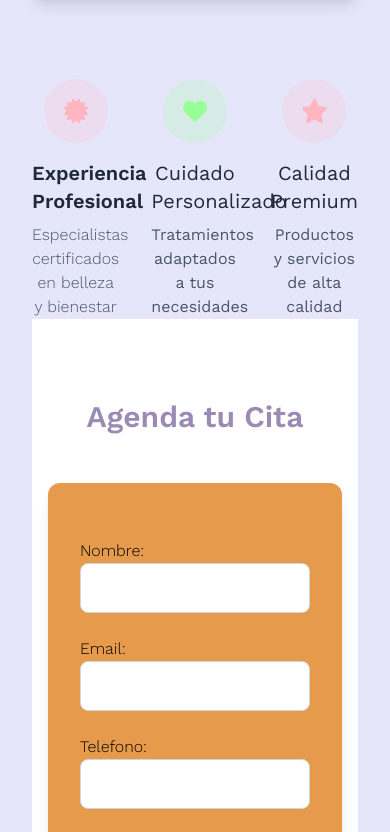
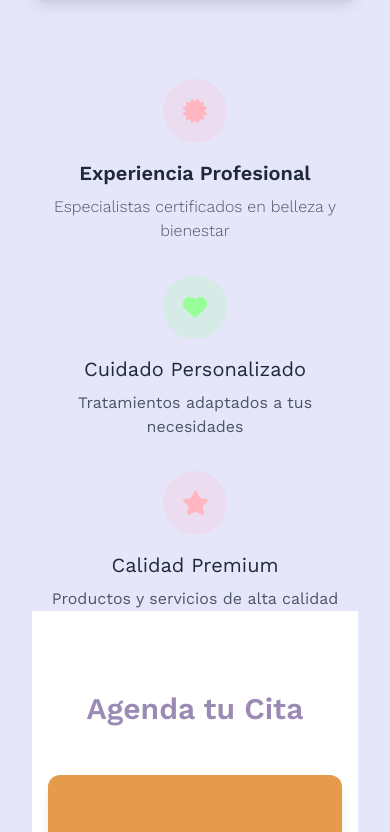
Before and after one commit to ebyted/emmi, a Django app: page / in a window 390 px wide. Shown: the part 1121-1953 px from the top of the page. Run offline with Django 5.2, Linux system fonts and the light colour scheme; some libraries are stand-ins or nearby versions.

Commit message:
fix: update features section layout for improved responsiveness

```diff
--- a/templates/index.html
+++ b/templates/index.html
@@ -410,7 +410,8 @@
         </section>
 
         <!-- Features Section -->
-        <section id="features" class="mt-20 grid grid-cols-3 gap-8">
+        <section id="features" class="mt-20 grid grid-cols-1 sm:grid-cols-2 md:grid-cols-3 gap-8">
+
             <div id="feature-1" class="text-center">
                 <div class="w-16 h-16 mx-auto mb-4 flex items-center justify-center rounded-full bg-[#FFB6C1]/20">
                     <i class="fa-solid fa-certificate text-[#FFB6C1] text-2xl"></i>
```
